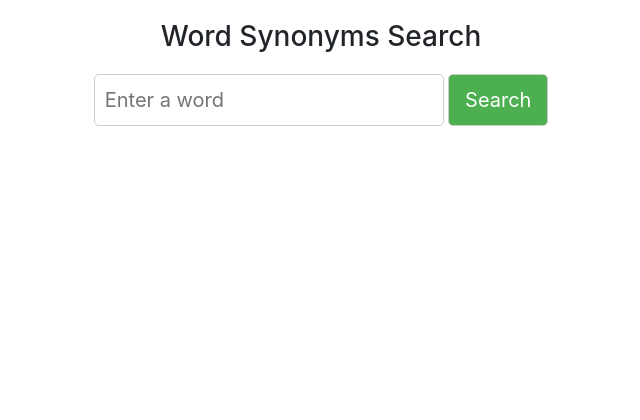
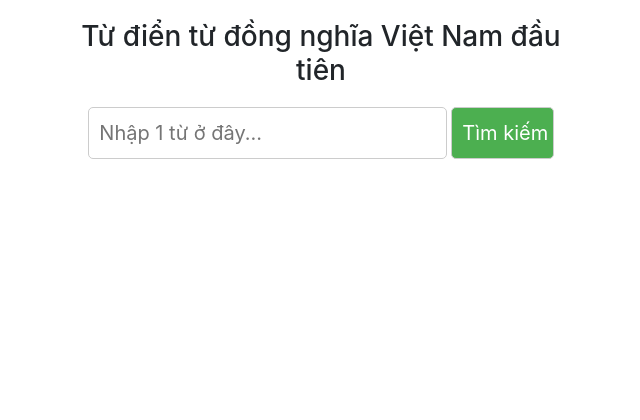
Before and after one commit to chunin1103/visaurus, a Flask app: page /search in a window 1280 px wide. Shown: the top 420 px of the page, without its empty margins (319-959 px from the left). Run offline with Flask 2, Linux system fonts and the light colour scheme; some libraries are stand-ins or nearby versions.

Commit message:
fix some UI

```diff
--- a/webpage/my_flask_app/application.py
+++ b/webpage/my_flask_app/application.py
@@ -11,7 +11,7 @@ application= app =Flask(__name__)
 
 # adding logs
 app.logger.addHandler(logging.StreamHandler())
-logging.basicConfig(filename='app.log', level=logging.DEBUG, encoding= 'utf-8',
+logging.basicConfig(filename='app.log', level=logging.DEBUG,
                     format='%(asctime)s %(levelname)s %(name)s %(threadName)s : %(message)s')
 
 
--- a/webpage/my_flask_app/templates/search.html
+++ b/webpage/my_flask_app/templates/search.html
@@ -6,17 +6,15 @@
     <link rel="stylesheet" href="https://maxcdn.bootstrapcdn.com/bootstrap/4.5.2/css/bootstrap.min.css">
 
 
-    <title>Word Synonyms Search</title>
+    <title>Từ điển từ đồng nghĩa Việt Nam đầu tiên</title>
     <style>
-      /* Add your CSS styles here */
-      /* Example styles */
       body {
         text-align: center;
         align-items: center;
         height: 100vh;
       }
       form {
-        width: 500px;
+        width: 40%;
         margin: 20px auto;
         text-align: center;
       }
@@ -54,21 +52,23 @@
   <body>
     <!-- Search form -->
     <form action="/search" method="post">
-      <h3>Word Synonyms Search</h3>
-      <input type="text" name="word" placeholder="Enter a word">
-      <input type="submit" value="Search">
+      <h3>Từ điển từ đồng nghĩa Việt Nam đầu tiên</h3>
+      <input type="text" name="word" placeholder="Nhập 1 từ ở đây...">
+      <input type="submit" value="Tìm kiếm">
     </form>
     <!-- Display search results -->
     {% if word and synonyms %}
-      <p>Synnonyms for: "{{ word }}"</p>
+      <p>Từ đồng nghĩa với "{{ word }}"</p>
       <table class="table table-bordered">
         <tr>
           {% set synonyms_list = synonyms.split(',') %}
-          {% for synonym in synonyms_list %}
-            {% if loop.index is divisibleby 4 %}
-              </tr><tr>
-            {% endif %}
-            <td>{{ synonym }}</td>
+          {% set count = synonyms_list|length %}
+          {% for i in range(0, count, 4) %}
+            <tr>
+              {% for synonym in synonyms_list[i:i+4] %}
+                <td>{{ synonym }}</td>
+              {% endfor %}
+            </tr>
           {% endfor %}
         </tr>
       </table>
```
Also changed, not shown: webpage/my_flask_app/templates/index.html (+4 -6 lines), 2 other files.
